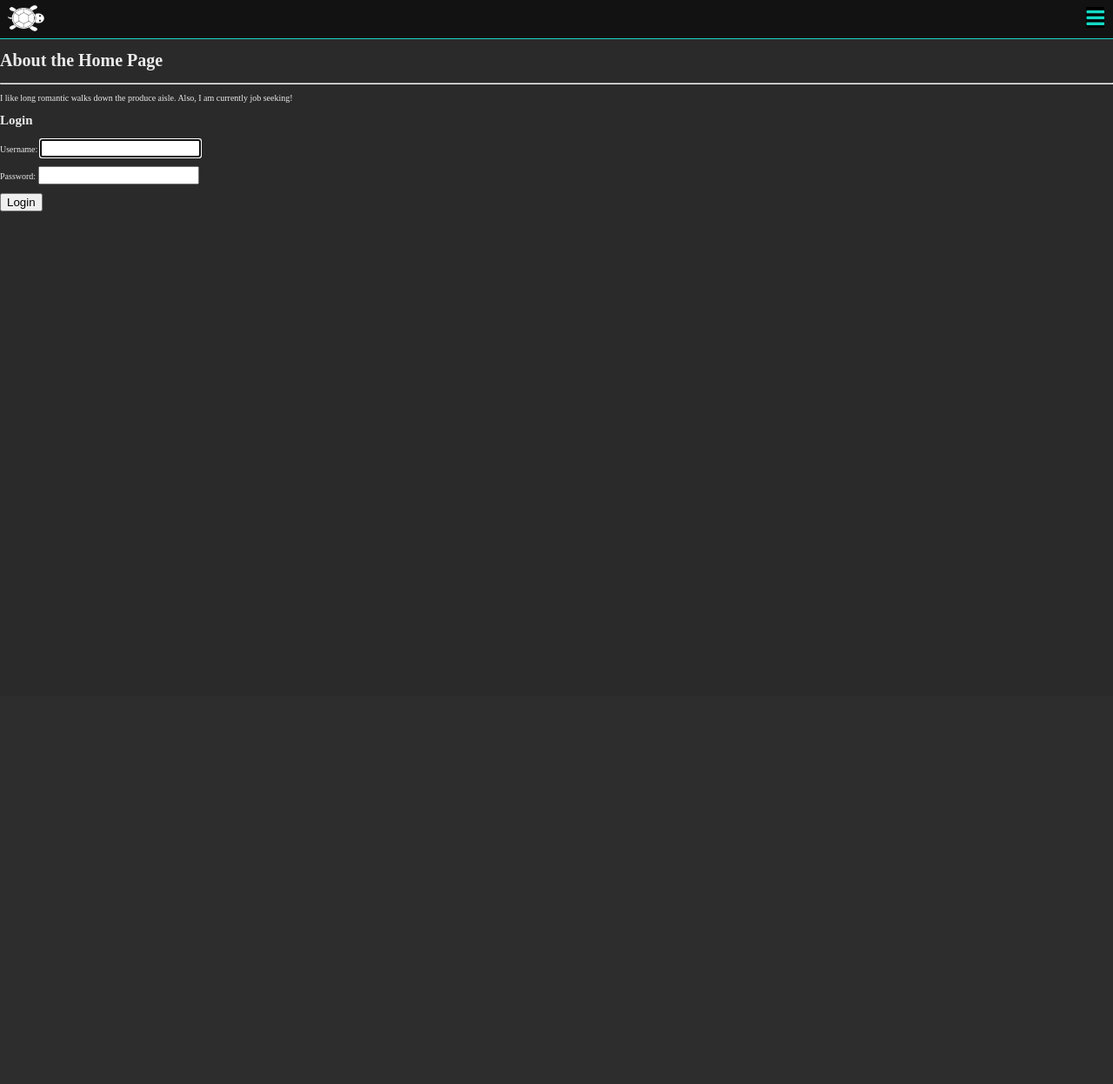
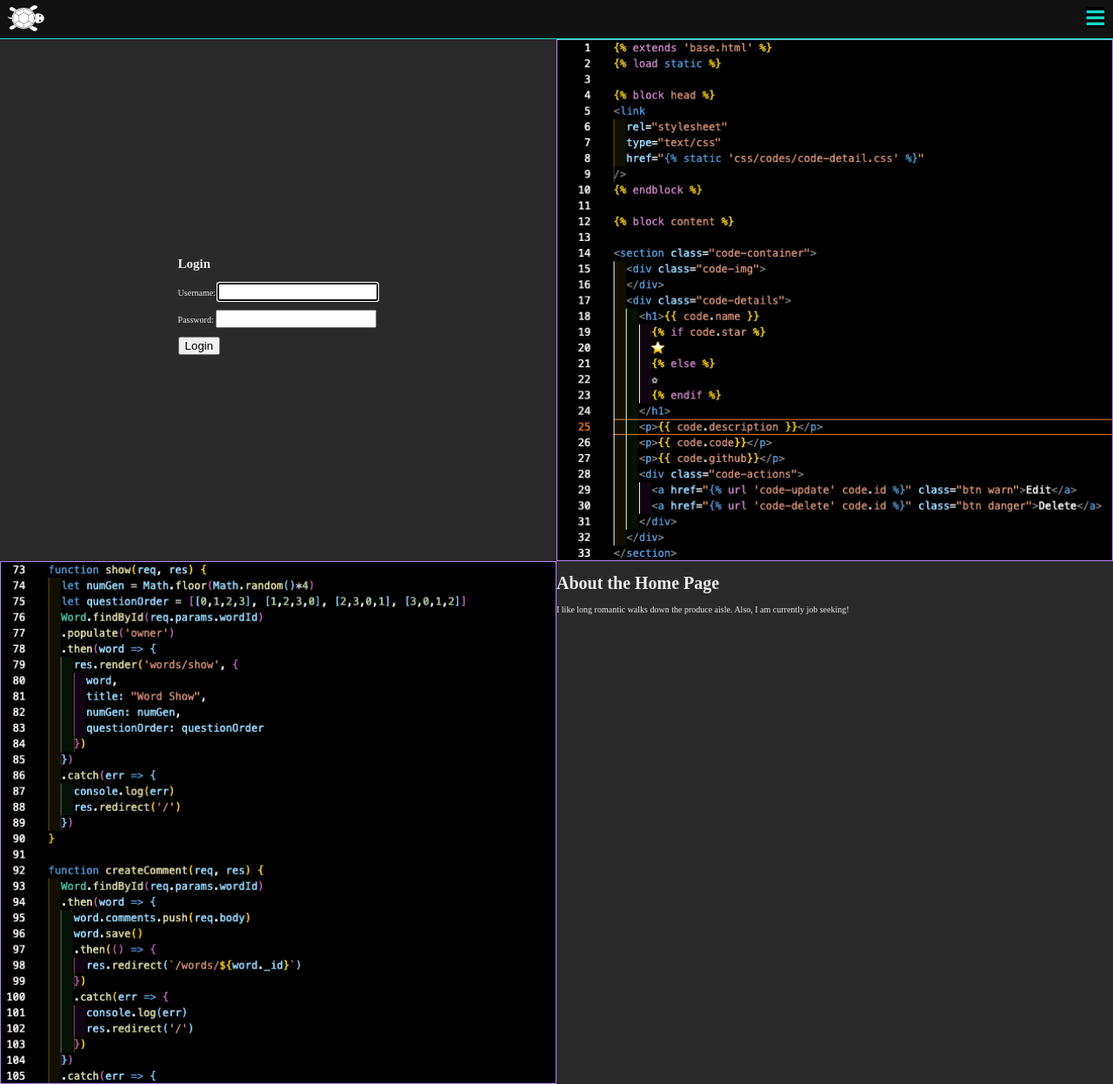
Before and after one commit to danielmerritt001/code-shelley, a Django app: page / in a window 1280 px wide. Shown: the whole page at 87% size. Before the commit the page ends 243 px from the top, so only its background shows below. Run offline with Django 4.2, Linux system fonts and the light colour scheme.

Commit message:
home page on fleek

```diff
--- a/main_app/static/css/home.css
+++ b/main_app/static/css/home.css
@@ -0,0 +1,23 @@
+main {
+  display: grid;
+  grid-template-columns: 50% 50%;
+}
+
+.home-image1, .home-image2 {
+  width: 100%;
+
+}
+
+.home-image1 {
+  border-left: 1px solid rgb(187,134,252);
+  border-bottom: 1px solid rgb(187,134,252);
+  border-right: 1px solid rgb(187,134,252);
+}
+
+.home-image2 {
+  border: 1px solid rgb(187,134,252);
+}
+
+#login {
+  margin: auto;
+}
--- a/main_app/templates/home.html
+++ b/main_app/templates/home.html
@@ -6,15 +6,8 @@
 {% endblock %}
 
 {% block content %}
-
-<h1>About the Home Page</h1>
-<hr />
-<p class="page-content">
-  I like long romantic walks down the produce aisle. Also, I am currently job seeking!
-</p>
-
 {% if not user.is_authenticated %}
-<section>
+<section id="login">
   <form action="{% url 'home' %}" method="post" class="login">
     <h1>Login</h1>
     {% csrf_token %}
@@ -23,6 +16,20 @@
     <button type="submit" class="btn submit">Login</button>
   </form>
 </section>
+{% else %}
+<div>
+  Welcome User
+</div>
 {% endif %}
 
+<img class="home-image1" src="{% static 'images/django-code.png' %}" alt="">
+<img class="home-image2" src="{% static 'images/controller-code.png' %}" alt="">
+<div>
+  <h1>About the Home Page</h1>
+  <p class="page-content">
+    I like long romantic walks down the produce aisle. Also, I am currently job seeking!
+  </p>
+</div>
+
+
 {% endblock %}
```
Also changed, not shown: main_app/static/images/controller-code.png (added), main_app/static/images/django-code.png (added).
